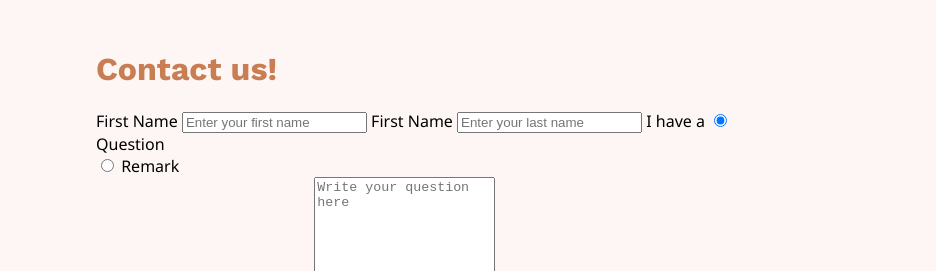
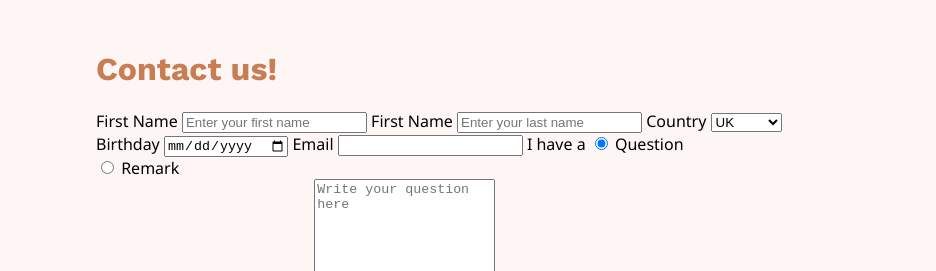
Before and after one commit to SpyrosZoupas/pieShop, a plain HTML site: page contact.html in a window 1280 px wide. Shown: the part 108-379 px from the top of the page, 344-1280 px from the left. Drawn offline with Linux system fonts and the light colour scheme.

Commit message:
extend form with email,birthday,country

```diff
--- a/contact.html
+++ b/contact.html
@@ -44,7 +44,20 @@
                     <input type="text" id="firstname" name="firstname" placeholder="Enter your first name">
 
                     <label for="lastname">First Name</label>
-                    <input type="text" id="lastname" name="firstname" placeholder="Enter your last name">
+                    <input type="text" id="lastname" name="lastname" placeholder="Enter your last name">
+
+                    <label for="country">Country</label>
+                    <select id="country" name="country">
+                        <option value="uk">UK</option>
+                        <option value="greece">Greece</option>
+                        <option value="belgium">Belgium</option>
+                    </select>
+
+                    <label for="birthday">Birthday</label>
+                    <input type="date" id="birthday" name="birthday">
+
+                    <label for="email">Email</label>
+                    <input type="email" id="email" name="email">
 
                     <label>I have a</label>
                     <input type="radio" id="question" name="conctactReason" value="Question" checked>
```
